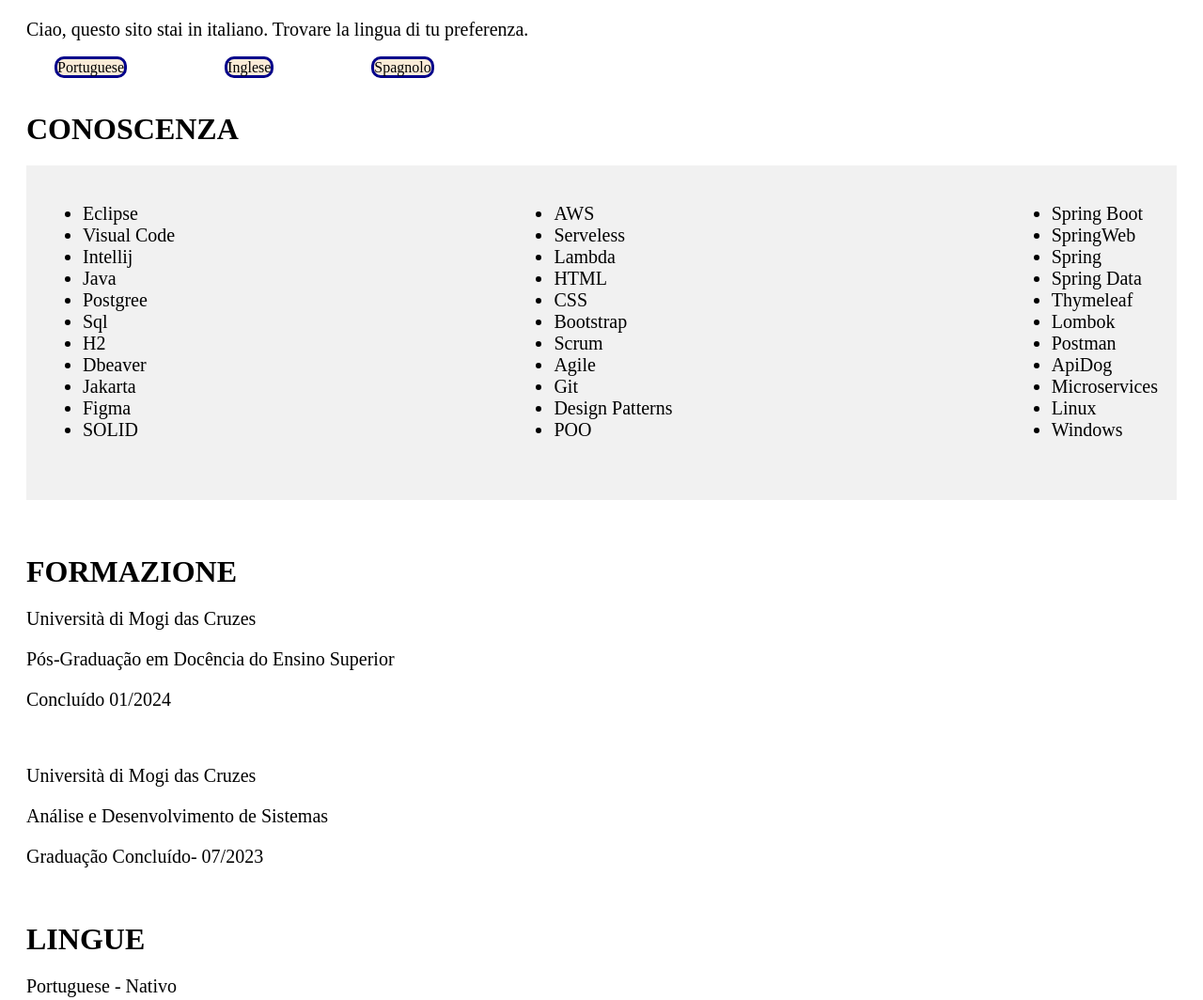
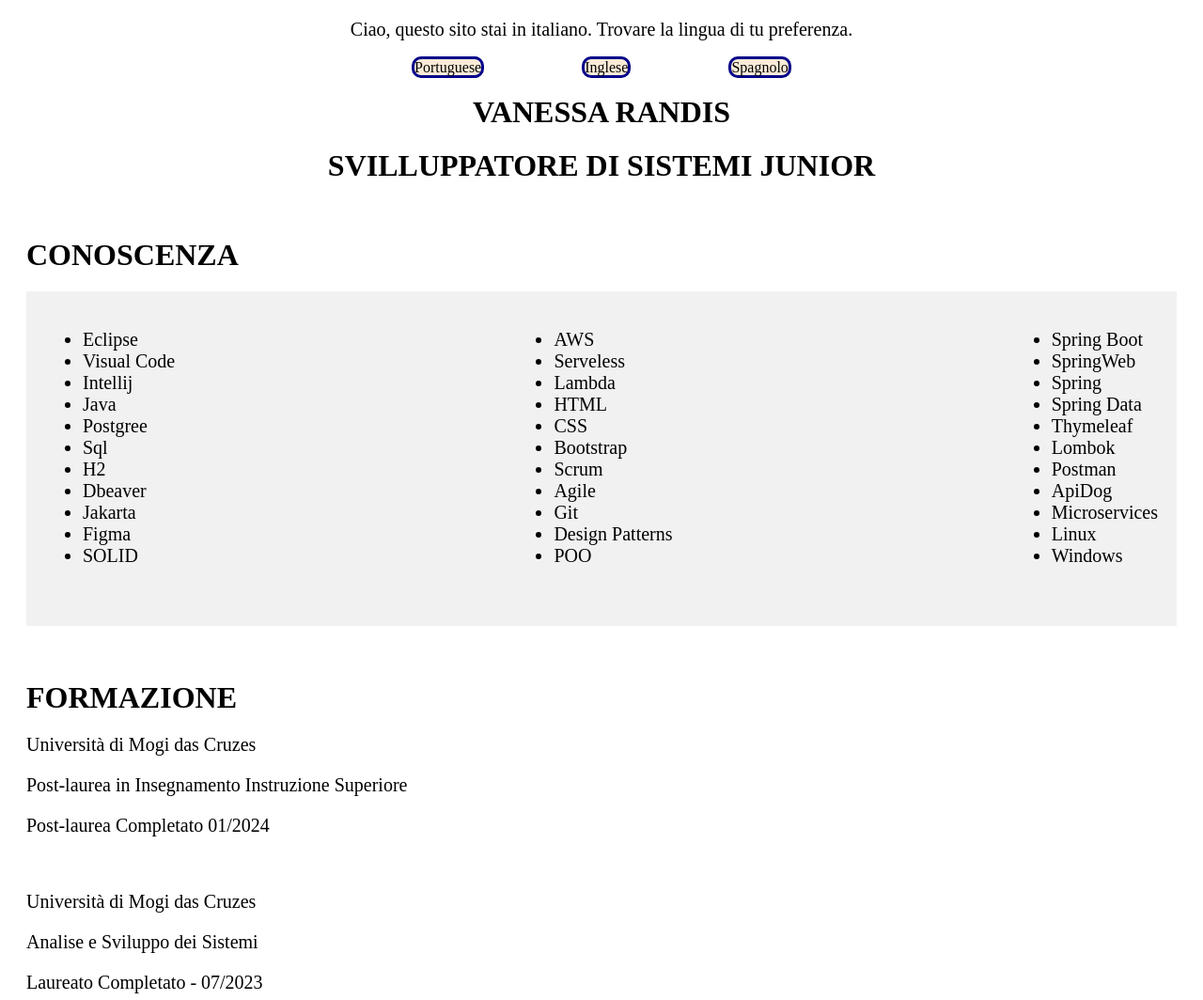
Before and after one commit to VanessaRandis/portfolio, a plain HTML site: page full-it.html in a window 1280 px wide. Shown: the top 1064 px of the page at 94% size. Drawn offline with Linux system fonts and the light colour scheme.

Commit message:
fix css and html

```diff
--- a/estilo/stylesheet.css
+++ b/estilo/stylesheet.css
@@ -51,6 +51,23 @@ body{
 
 }
 
+.choose {
+  text-align: center;
+
+}
+
+h1{
+
+  color:black;
+  font-size: 32px;
+  text-align: center;
+  letter-spacing: 2;
+  text-transform: uppercase;
+  border:none;
+  margin: 20px;
+  border-radius: 5px;
+
+}
 
 h4 {
   color:black;
--- a/full-it.html
+++ b/full-it.html
@@ -7,7 +7,7 @@
         <title>Vanessa Randis</title>
     </head>
 <body>
-    <header>
+    <header class="choose">
          <p> Ciao, questo sito stai in italiano. Trovare la lingua di tu preferenza.</p>
         <nav>
             <a href= "full-pt.html" class="btn-translate">Portuguese</a>
@@ -17,6 +17,11 @@
 
     </header>
     <main>
+        <div>
+            <h1>Vanessa Randis</h1>
+            <h1>Svilluppatore di Sistemi Junior</h1>
+
+        </div>
         <br>
         <h4>Conoscenza</h4>
         <div class="lista-conhecimentos">
@@ -73,11 +78,11 @@
             <br>
             <h4>FORMAZIONE </h4>
             <p> Università di Mogi das Cruzes</p>
-            <p> Pós-Graduação em Docência do Ensino Superior</p>
-            <p> Concluído 01/2024</p><br>
+            <p> Post-laurea in Insegnamento Instruzione Superiore</p>
+            <p> Post-laurea Completato 01/2024</p><br>
             <p> Università di Mogi das Cruzes</p>
-            <p> Análise e Desenvolvimento de Sistemas</p>
-            <p> Graduação Concluído- 07/2023</p><br>
+            <p> Analise e Sviluppo dei Sistemi </p>
+            <p> Laureato Completato - 07/2023</p><br>
         </div>
 
         <div>
@@ -125,7 +130,7 @@
             </div>
             <div>
                 <br>
-                <h5>Flight Atendant</h5>
+                <h5>Assistente di Volo</h5>
                 <p>13/05/2010 - 10/11/2021-Latam Airlines.</p>
                 <p> Assistance to passengers on board, aiming for safety. Check documentation
                     and inspect the rules establiched by the local regulatory authority(ANAC).
```
Also changed, not shown: full-es.html (+11 -6 lines), full-ingles.html (+7 -2 lines), full-pt.html (+6 -1 lines).
